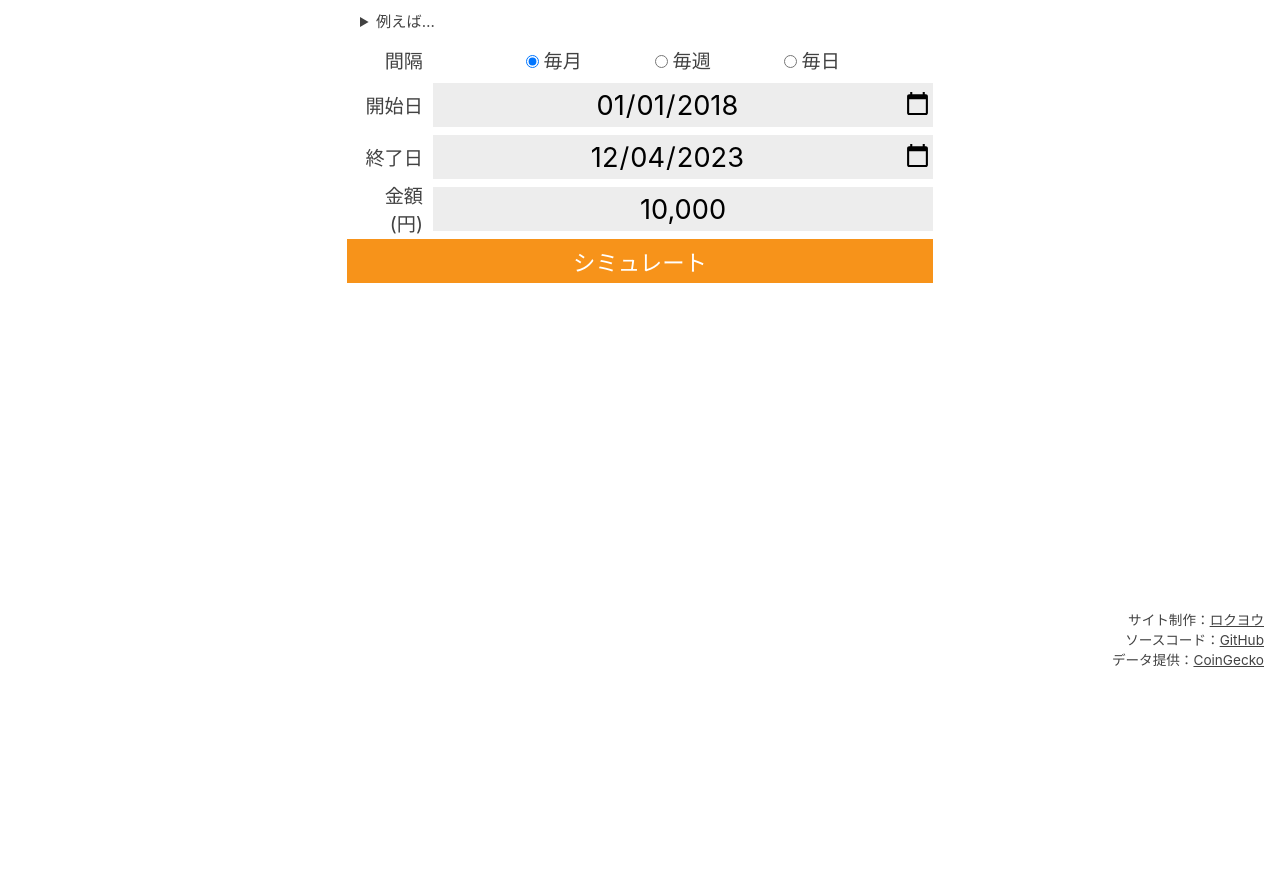
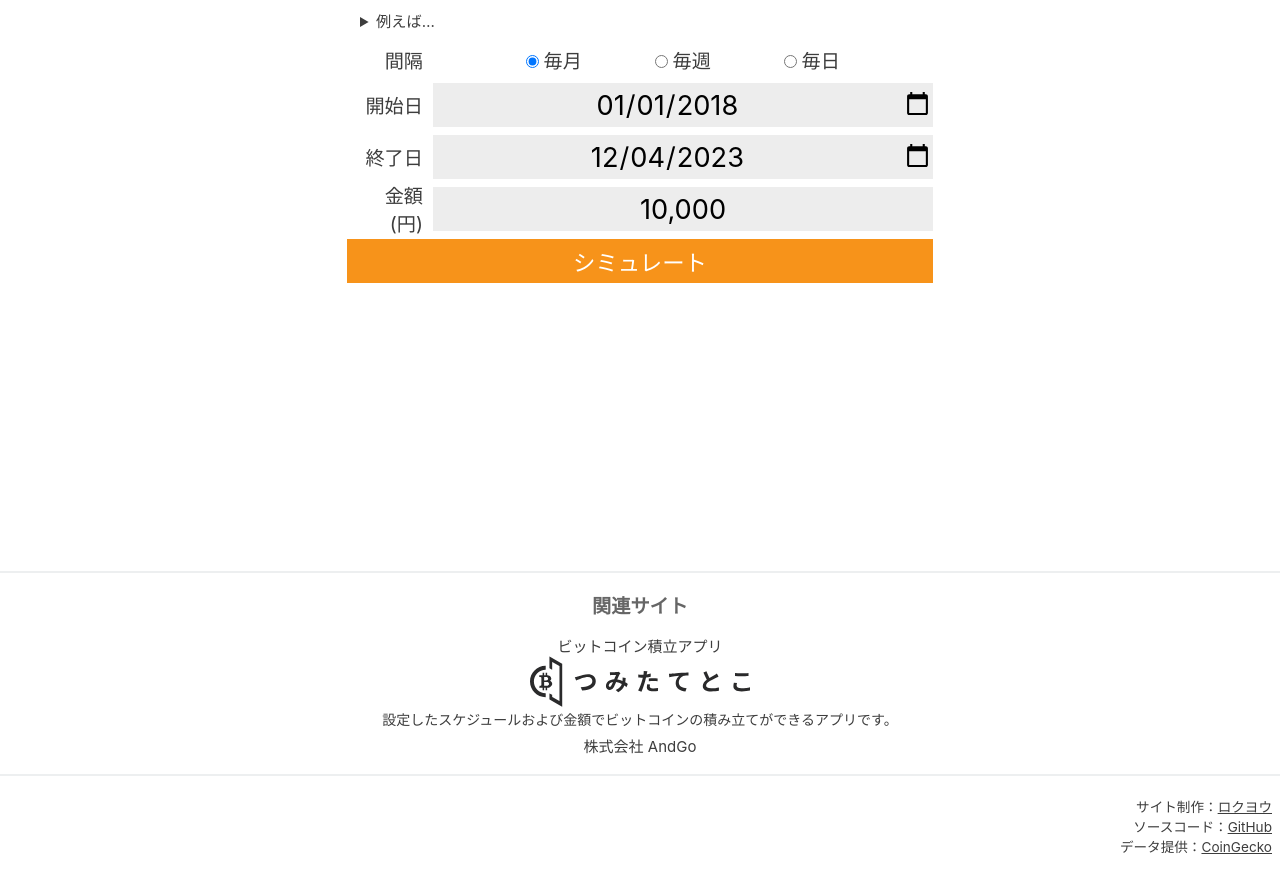
Before and after one commit to Lokuyow/btc-dca-simulator, a plain HTML site: page index.html in a window 1280 px wide. Shown: the part 117-987 px from the top of the page. Before the commit the page ends 800 px from the top, so only its background shows below. Drawn offline with Linux system fonts and the light colour scheme.

Commit message:
add: link tsumitatetoko

```diff
--- a/index.html
+++ b/index.html
@@ -47,7 +47,7 @@
             <div class="title">
                 今日からビットコ
             </div>
-            <div class="subject">
+            <div class="description-t">
                 もし<wbr>あの日から<wbr>ビットコインを<wbr>積み立てていたら
             </div>
             <details class="example-d">
@@ -126,11 +126,37 @@
             </div>
         </div>
 
-        <div class="flex-ref">
-            <div class="reference">
-                サイト制作：<a href="https://lokuyow.github.io" target="_blank">ロクヨウ</a><br>
-                ソースコード：<a href="https://github.com/Lokuyow/btc-dca-simulator" target="_blank">GitHub</a><br>
-                データ提供：<a href="https://www.coingecko.com" target="_blank">CoinGecko</a><br>
+        <div class="footer">
+            <div class="links">
+                <div class="subject">
+                    関連サイト
+                </div>
+
+                <div class="subtitle-l">
+                    ビットコイン積立アプリ
+                </div>
+
+                <a href="https://tsumitatetoko.com/" target="_blank" aria-label="ビットコイン積立アプリ つみたてとこ">
+                    <svg width="220px" height="51px">
+                        <use xlink:href="./images/tsumitatetoko.svg#a"></use>
+                    </svg>
+                </a>
+
+                <div class="description-l">
+                    設定した<wbr>スケジュール<wbr>および<wbr>金額で<wbr>ビットコインの<wbr>積み立てができる<wbr>アプリです。
+                </div>
+                <div class="operating-company">
+                    株式会社 AndGo
+                </div>
+
+            </div>
+
+            <div class="flex-ref">
+                <div class="reference">
+                    サイト制作：<a href="https://lokuyow.github.io" target="_blank">ロクヨウ</a><br>
+                    ソースコード：<a href="https://github.com/Lokuyow/btc-dca-simulator" target="_blank">GitHub</a><br>
+                    データ提供：<a href="https://www.coingecko.com" target="_blank">CoinGecko</a><br>
+                </div>
             </div>
         </div>
     </div>
--- a/style.css
+++ b/style.css
@@ -30,7 +30,6 @@ body {
     background-color: var(--bg-color);
     color: var(--main-text-color);
     text-align: center;
-    margin: 0 16px;
 }
 
 button>* {
@@ -45,6 +44,7 @@ button>* {
 
 .content {
     flex: 1;
+    margin: 0 16px 80px 16px;
 }
 
 .title {
@@ -58,7 +58,7 @@ button>* {
     margin-top: 8px;
 }
 
-.subject {
+.description-t {
     font-size: 1rem;
     word-break: keep-all;
     overflow-wrap: break-word;
@@ -210,6 +210,7 @@ p {
     flex-direction: column;
     align-items: center;
     width: 100%;
+    min-height: 180px;
 }
 
 .results-header {
@@ -219,21 +220,22 @@ p {
 }
 
 .results-text {
-    font-size: 1.3rem;
+    font-size: 1.4rem;
     font-weight: normal;
 }
 
 .results-important {
-    font-size: 1.4rem;
+    font-size: 1.5rem;
     font-weight: bold;
 }
 
 .results-btc {
-    font-size: 1.3rem;
+    font-size: 1.4rem;
     font-weight: normal;
 }
 
 .detail-history-s {
+    font-size: 1.1rem;
     width: max-content;
     cursor: pointer;
     margin: 24px auto 18px auto;
@@ -246,6 +248,7 @@ table {
 td {
     color: var(--input-text-color);
     font-family: 'Courier New', monospace;
+    font-size: 1.1rem;
     white-space: pre;
     text-align: right;
 }
@@ -254,32 +257,86 @@ td:nth-child(2) {
     padding: 0 14px;
 }
 
+
+.links {
+    display: flex;
+    flex-direction: column;
+    align-items: center;
+    justify-content: center;
+    border-top: 2px solid var(--line-color);
+    padding: 18px 0 18px 0;
+
+    .subject {
+        color: var(--subject-text-color);
+        font-size: 1.2rem;
+        font-weight: bold;
+        margin-bottom: 16px;
+    }
+
+    .subtitle-l {
+        font-size: 0.9375rem;
+    }
+
+    & a {
+        font-size: 0;
+        text-decoration: none;
+        width: auto;
+        height: auto;
+    }
+
+    .description-l {
+        font-size: 0.875rem;
+        word-break: keep-all;
+        overflow-wrap: break-word;
+        margin-top: 2px;
+    }
+
+    .operating-company {
+        font-size: 0.9375rem;
+        margin-top: 6px;
+    }
+
+}
+
 .flex-ref {
     display: flex;
     justify-content: flex-end;
-    margin: 32px 0 14px 0;
+    border-top: 2px solid var(--line-color);
+    margin-bottom: 14px;
+    padding-top: 20px;
 }
 
 .reference {
     text-align: right;
     font-size: 0.85rem;
     width: 100%;
+    padding-right: 8px;
+}
+
+svg {
+    fill: var(--tsumitatetoko);
 }
 
 @media (prefers-color-scheme: light) {
     :root {
         --bg-color: #ffffff;
+        --line-color: #EDEFF0;
         --input-bg-color: #EDEDED;
-        --main-text-color: #424242;
+        --main-text-color: #3D3D3D;
         --input-text-color: #000000;
+        --tsumitatetoko: #2A2A2B;
+        --subject-text-color: #666666;
     }
 }
 
 @media (prefers-color-scheme: dark) {
     :root {
         --bg-color: #1a1a1a;
+        --line-color: #333333;
         --input-bg-color: #363636;
         --main-text-color: #e6e6e6;
         --input-text-color: #ffffff;
+        --tsumitatetoko: #F2F2F2;
+        --subject-text-color: #BFBFBF;
     }
 }
```
Also changed, not shown: images/tsumitatetoko.svg (added), 1 other file.
